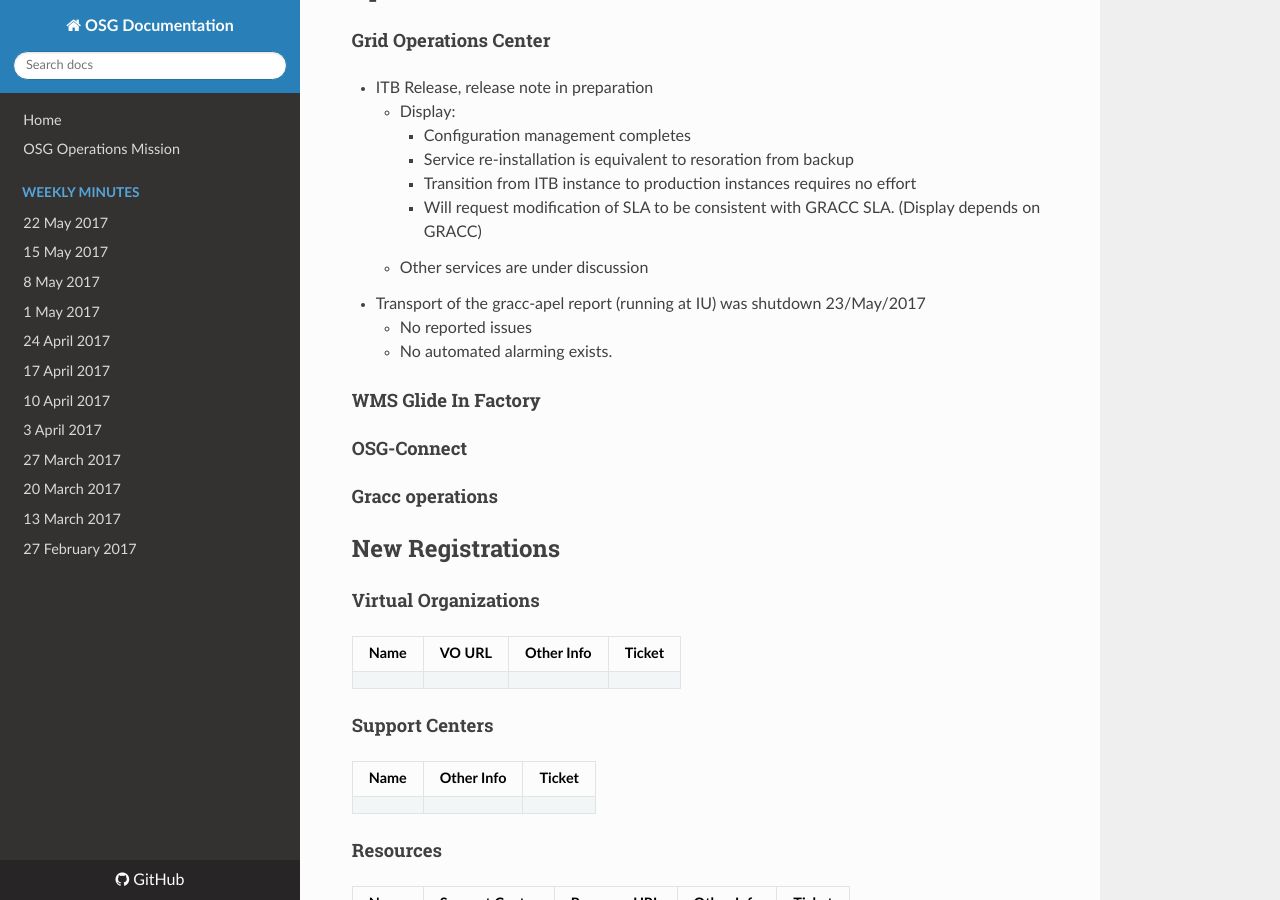
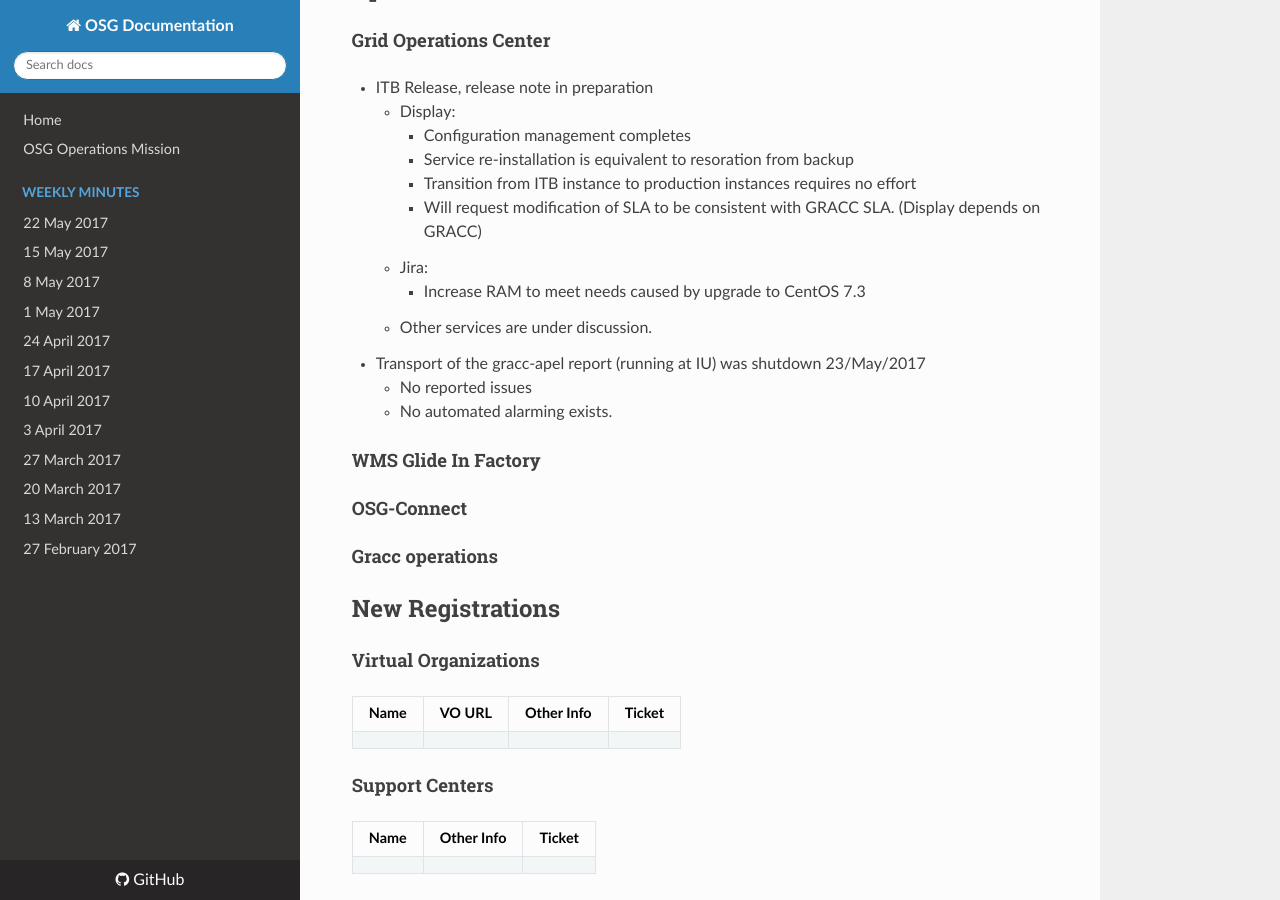
Before and after one commit to osg-htc/operations, an MkDocs documentation site: the page built from docs/WeeklyMinutes/05Jun2017.md, in a window 1280 px wide and 900 px high, scrolled down 1688 px. Built offline with MkDocs 1.6.1, drawn with Linux system fonts in a browser that asks for light colours; nearby versions of some CDN libraries; old or Windows-style settings are respelled for this version of MkDocs.

Commit message:
Update 05Jun2017.md

```diff
--- a/docs/WeeklyMinutes/05Jun2017.md
+++ b/docs/WeeklyMinutes/05Jun2017.md
@@ -34,7 +34,9 @@
          * Service re-installation is equivalent to resoration from backup
          * Transition from ITB instance to production instances requires no effort
          * Will request modification of SLA to be consistent with GRACC SLA. (Display depends on GRACC)
-      * Other services are under discussion
+      * Jira:
+         * Increase RAM to meet needs caused by upgrade to CentOS 7.3
+      * Other services are under discussion.
    * Transport of the gracc-apel report (running at IU) was shutdown 23/May/2017
       * No reported issues
       * No automated alarming exists.
```
